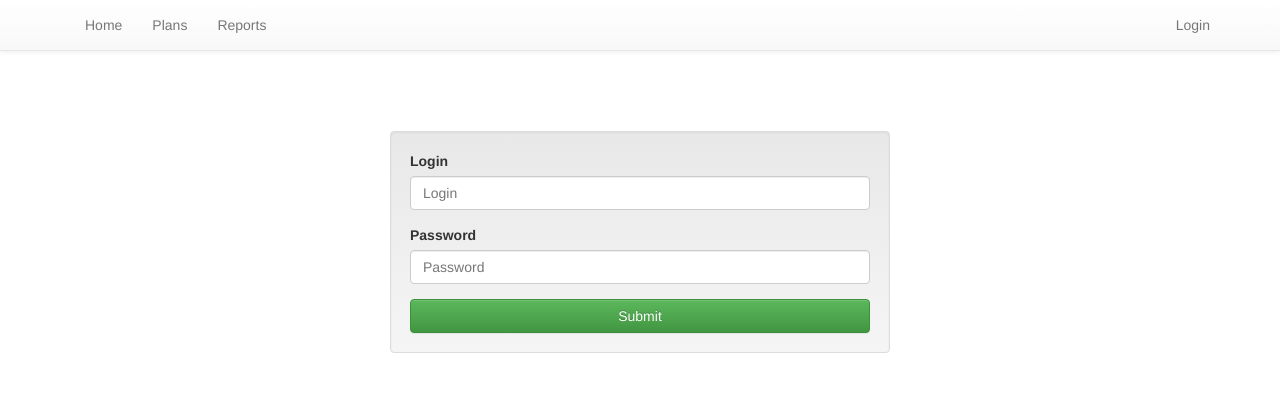
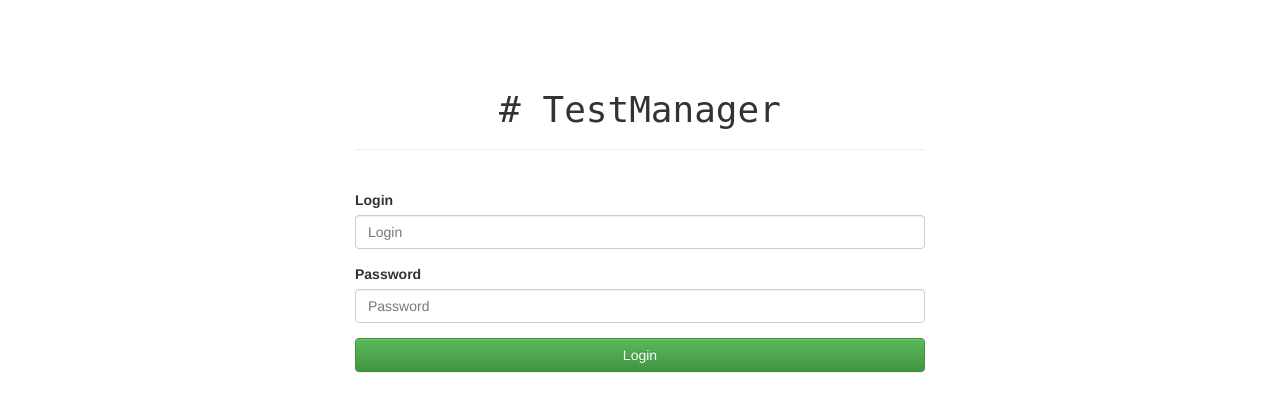
Before and after one commit to mwasilew/testmanager, a Django app: template templates/accounts/login.html in a window 1280 px wide. Shown: the top 412 px of the page. Run offline with Django 3.2, Linux system fonts and the light colour scheme; the template is opened without the code that fills it: values that come from a table or form of the project are taken from there, others are empty; parts of the project's set-up code (start-up, migrations or seed data) failed here and were passed over; some libraries are stand-ins or nearby versions.

Commit message:
login view fixed

```diff
--- a/static/main.css
+++ b/static/main.css
@@ -2,22 +2,15 @@
     display: inline;
 }
 
-.login {
-    display: inline;
+#login{
+	width: 600px;
+	margin-top: 50px;
 }
 
-.logout {
-    display: inline;
-}
-
-
-#login-view {
-	margin: 60px auto;
-	width: 500px;
-}
-
-#login-view button {
-	width: 100%;
+#login .page-header {
+	text-align: center;
+	margin-bottom: 40px;
+	font-family: monospace;
 }
 
 .table-hover td {
--- a/templates/accounts/login.html
+++ b/templates/accounts/login.html
@@ -1,8 +1,29 @@
-{% extends "base.html" %}
+<!doctype html>
+<html lang="en">
 
-{% block maincontent %}
+  <head>
+    <meta charset="utf-8" />
+    <meta http-equiv="X-UA-Compatible" content="IE=edge" />
+    <meta name="viewport" content="width=device-width, initial-scale=1" />
 
-<form role="form" method="post" class="well" id="login-view">
+    <title> TestManager </title>
+
+    <link rel="stylesheet" type="text/css" href="{{ STATIC_URL }}libs/bootstrap-3.2.0/css/bootstrap.min.css"/>
+    <link rel="stylesheet" type="text/css" href="{{ STATIC_URL }}libs/bootstrap-3.2.0/css/bootstrap-theme.min.css"/>
+
+    <link rel="stylesheet" type="text/css" href="{{ STATIC_URL }}main.css">
+
+  </head>
+
+  <body>
+
+      <div id="login" class="container">
+
+	<div class="page-header">
+	  <h1># TestManager</h1>
+	</div>
+
+	<form role="form" method="post">
 	  {% csrf_token %}
 
 	  {% if form.errors %}
@@ -21,8 +42,11 @@
 	    <input id="id_password" name="password" type="password" class="form-control" placeholder="Password"/>
 	  </div>
 
-	<button type="submit" class="btn btn-success">Submit</button>
+	  <button type="button" class="btn btn-success btn-block">Login</button>
 
 	</form>
+      </div>
 
-{% endblock %}
+
+  </body>
+</html>
```
Lines whose indentation alone changed are shown as unchanged.
